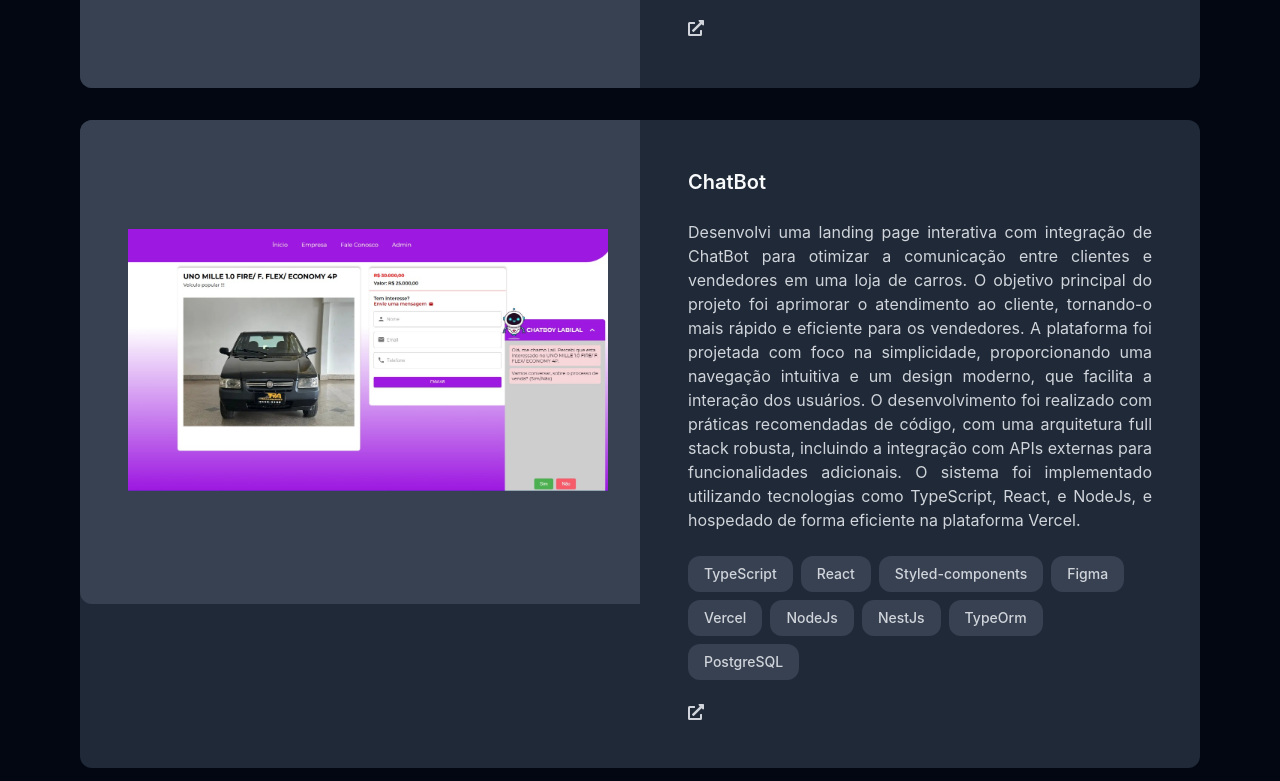
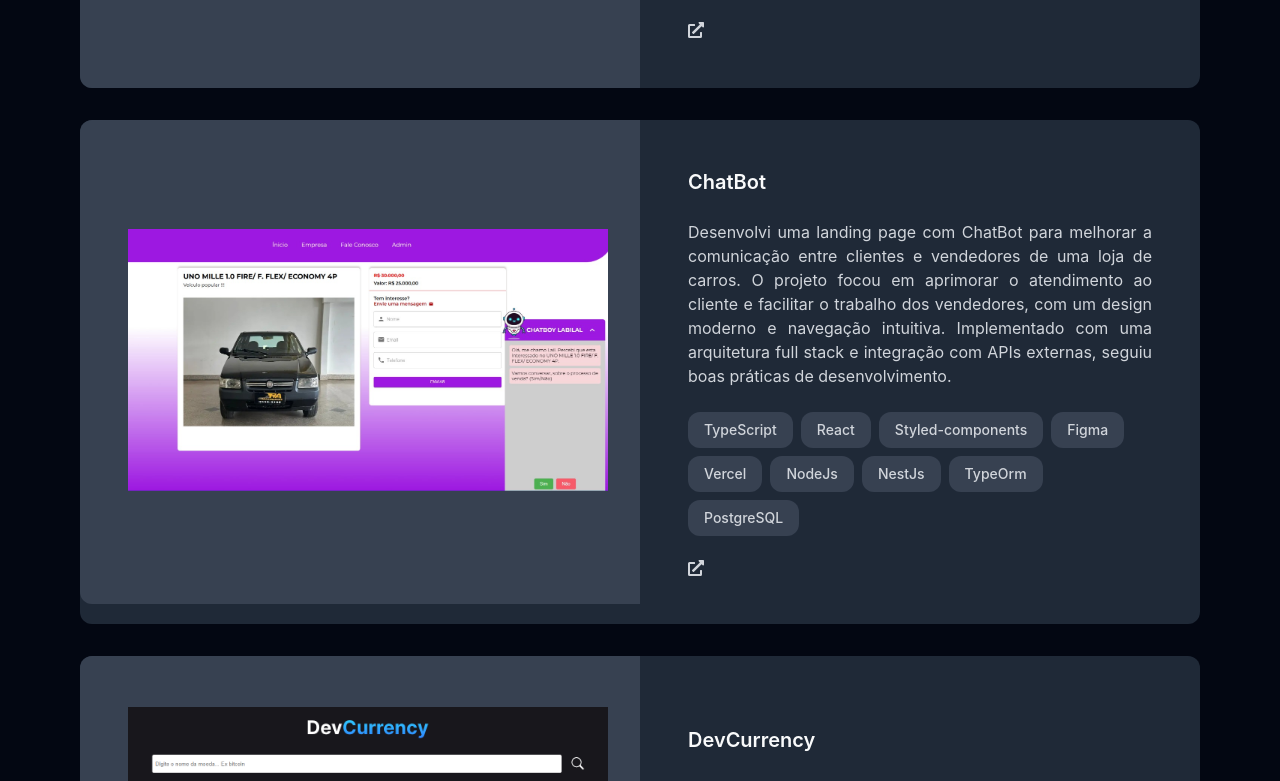
Before and after one commit to Osouzaa/portfolio, a React (Vite) app: page / in a window 1280 px wide. Shown: the part 4540-5321 px from the top of the page. Built offline with nearby package versions, Linux system fonts and the light colour scheme.

Commit message:
feat: updated

```diff
--- a/src/components/work/index.tsx
+++ b/src/components/work/index.tsx
@@ -37,7 +37,11 @@ export function Work() {
                 ))}
               </SectionSkills>
 
-              <LinkProject href={project.link} aria-label="Link para o projeto">
+              <LinkProject
+                href={project.link}
+                aria-label="Link para o projeto"
+                target="_blank"
+              >
                 <FaExternalLinkAlt size={16} />
               </LinkProject>
             </ContainerSectionDescriptionProject>
--- a/src/components/work/style.ts
+++ b/src/components/work/style.ts
@@ -62,7 +62,7 @@ export const ContainerWork = styled.section`
   border-radius: 12px;
 
   display: flex;
-  align-items: flex-start;
+  align-items: stretch;
   justify-content: center;
 
   @media screen and (max-width: 768px) {
@@ -72,10 +72,13 @@ export const ContainerWork = styled.section`
 `
 
 export const ContentImage = styled.div`
+  flex: 1; /* Faz o componente ocupar o espaço disponível */
   max-width: 50%;
   background-color: ${(props) => props.theme['gray-200']};
   border-radius: 12px 0 0 12px;
   padding: 3rem;
+  height: 100%;
+
   img {
     max-width: 480px;
     height: 384px;
--- a/src/data/projectsData.tsx
+++ b/src/data/projectsData.tsx
@@ -38,7 +38,7 @@ export const projectData: ProjectDataProps[] = [
     title: 'ChatBot',
     date: 'Set 2023 - Nov 2023',
     description:
-      'Desenvolvi uma landing page interativa com integração de ChatBot para otimizar a comunicação entre clientes e vendedores em uma loja de carros. O objetivo principal do projeto foi aprimorar o atendimento ao cliente, tornando-o mais rápido e eficiente para os vendedores. A plataforma foi projetada com foco na simplicidade, proporcionando uma navegação intuitiva e um design moderno, que facilita a interação dos usuários. O desenvolvimento foi realizado com práticas recomendadas de código, com uma arquitetura full stack robusta, incluindo a integração com APIs externas para funcionalidades adicionais. O sistema foi implementado utilizando tecnologias como TypeScript, React, e NodeJs, e hospedado de forma eficiente na plataforma Vercel.',
+      'Desenvolvi uma landing page com ChatBot para melhorar a comunicação entre clientes e vendedores de uma loja de carros. O projeto focou em aprimorar o atendimento ao cliente e facilitar o trabalho dos vendedores, com um design moderno e navegação intuitiva. Implementado com uma arquitetura full stack e integração com APIs externas, seguiu boas práticas de desenvolvimento.',
     technologies: [
       'TypeScript',
       'React',
```
